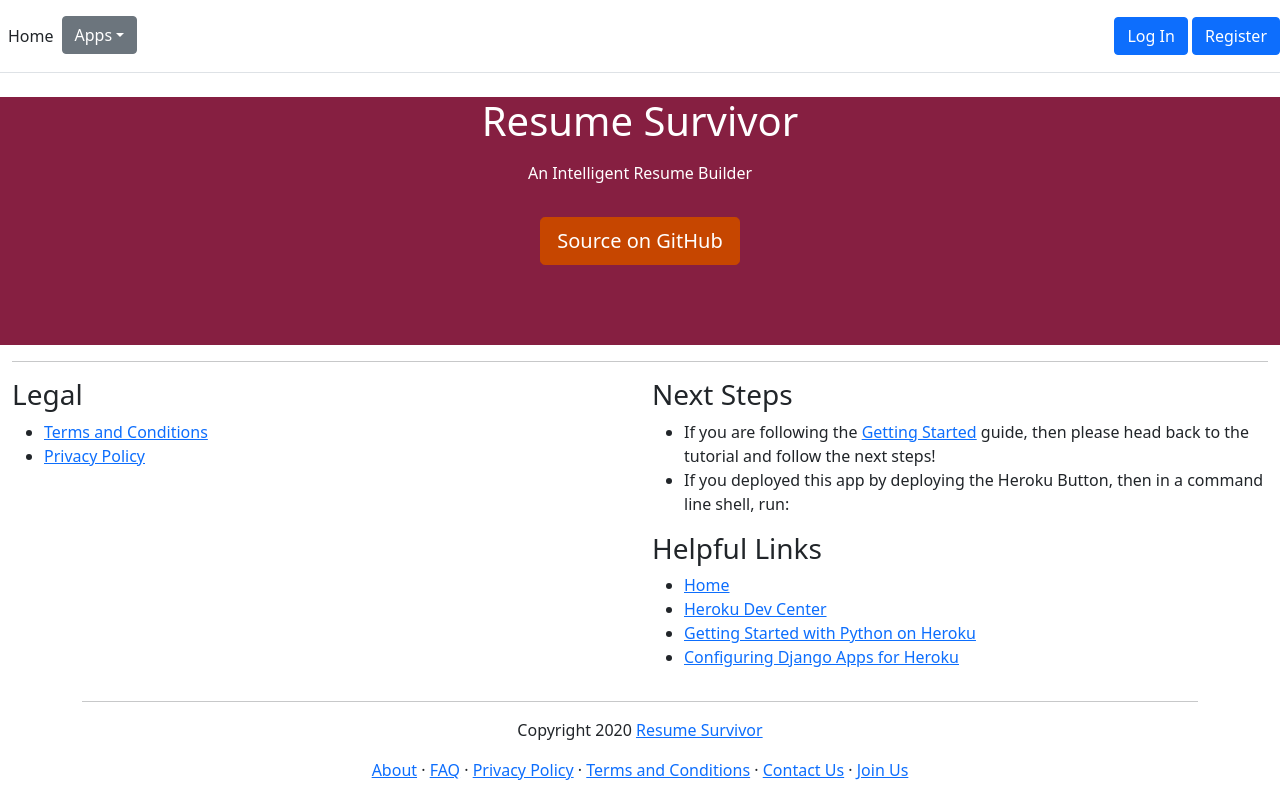
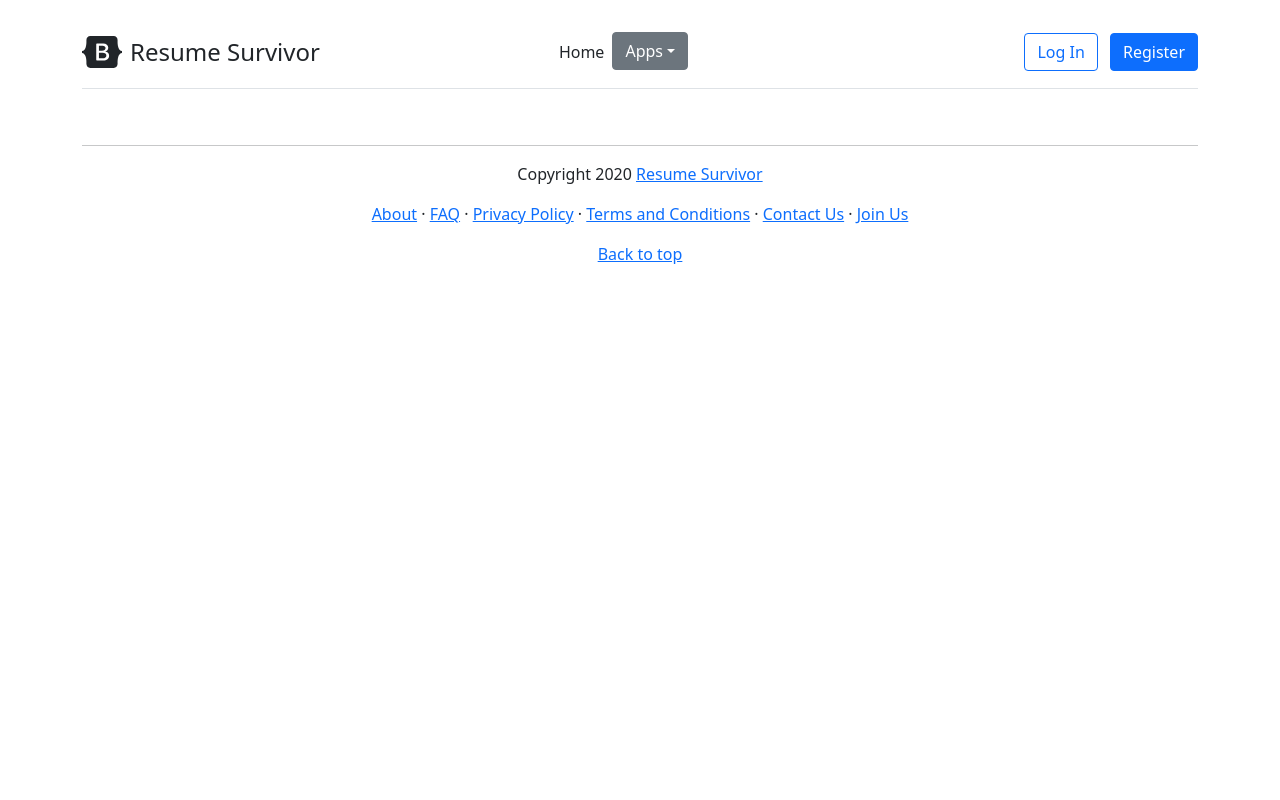
Before and after one commit to chenyuan99/Forkaia-ResumeSurvivor, a Django app: page / in a window 1280 px wide. Run offline with Django 3.2, Linux system fonts and the light colour scheme; some libraries are stand-ins or nearby versions.

Commit message:
update index page

```diff
--- a/hello/templates/base.html
+++ b/hello/templates/base.html
@@ -66,28 +66,41 @@
 </head>
 
 <body>
+  <div class="container py-3">
     <header
       class="d-flex flex-wrap align-items-center justify-content-center justify-content-md-between py-3 mb-4 border-bottom">
+      <a href="/" class="d-flex align-items-center text-dark text-decoration-none">
+        <svg xmlns="http://www.w3.org/2000/svg" width="40" height="32" class="me-2" viewBox="0 0 118 94" role="img">
+          <title>Bootstrap</title>
+          <path fill-rule="evenodd" clip-rule="evenodd"
+            d="M24.509 0c-6.733 0-11.715 5.893-11.492 12.284.214 6.14-.064 14.092-2.066 20.577C8.943 39.365 5.547 43.485 0 44.014v5.972c5.547.529 8.943 4.649 10.951 11.153 2.002 6.485 2.28 14.437 2.066 20.577C12.794 88.106 17.776 94 24.51 94H93.5c6.733 0 11.714-5.893 11.491-12.284-.214-6.14.064-14.092 2.066-20.577 2.009-6.504 5.396-10.624 10.943-11.153v-5.972c-5.547-.529-8.934-4.649-10.943-11.153-2.002-6.484-2.28-14.437-2.066-20.577C105.214 5.894 100.233 0 93.5 0H24.508zM80 57.863C80 66.663 73.436 72 62.543 72H44a2 2 0 01-2-2V24a2 2 0 012-2h18.437c9.083 0 15.044 4.92 15.044 12.474 0 5.302-4.01 10.049-9.119 10.88v.277C75.317 46.394 80 51.21 80 57.863zM60.521 28.34H49.948v14.934h8.905c6.884 0 10.68-2.772 10.68-7.727 0-4.643-3.264-7.207-9.012-7.207zM49.948 49.2v16.458H60.91c7.167 0 10.964-2.876 10.964-8.281 0-5.406-3.903-8.178-11.425-8.178H49.948z"
+            fill="currentColor"></path>
+        </svg>
+        <span class="fs-4">Resume Survivor</span>
+      </a>
       <ul class="nav col-12 col-md-auto mb-2 justify-content-center mb-md-0">
         <li class="active">
           <a href="/" class="nav-link px-2 link-dark"></span> Home</a>
         </li>
         <div class="dropdown">
-        <button class="btn btn-secondary dropdown-toggle" type="button" class="dropdown-toggle" data-bs-toggle="dropdown" aria-expanded="false"></span>
+          <button class="btn btn-secondary dropdown-toggle" type="button" class="dropdown-toggle"
+            data-bs-toggle="dropdown" aria-expanded="false"></span>
             Apps<span class="caret"></span></button>
           <ul class="dropdown-menu" role="menu">
-          <li><a class="dropdown-item" href="https://devcenter.heroku.com/articles/getting-started-with-java">Job Scraper</a></li>
+            <li><a class="dropdown-item" href="https://devcenter.heroku.com/articles/getting-started-with-java">Job
+                Scraper</a></li>
             <li><a class="dropdown-item" href="/resumematch">Job Recommendation</a></li>
-          <li><a class="dropdown-item" href="https://devcenter.heroku.com/articles/getting-started-with-scala">Resume Analytics</a></li>
+            <li><a class="dropdown-item" href="https://devcenter.heroku.com/articles/getting-started-with-scala">Resume
+                Analytics</a></li>
           </ul>
         </div>
       </ul>
       <div class="col-md-3 text-end">
-      <button type="button" href="/login" class="btn btn-primary"></span> Log In</button>
+        <button type="button" href="/login" class="btn btn-outline-primary me-2"></span> Log In</button>
         <button type="button" href="/register" class="btn btn-primary"></span> Register</button>
       </div>
     </header>
-
+  </div>
   {% block content %}{% endblock %}
 
   {% include 'footer.html' %}
--- a/hello/templates/footer.html
+++ b/hello/templates/footer.html
@@ -8,11 +8,9 @@ Version 07/18/2020 -->
     <hr>
     <!-- <h4></span> <a href="https://www.yuanchen.tech">Sitemap</a></h4> -->
     <p>Copyright 2020 <a href="https://resumesurvivor.herokuapp.com">Resume Survivor</a></p>
-    <a href="/about"> About</a> · <a href="/faq"> FAQ</a> · <a
-      href="/privacy"> Privacy Policy</a> · <a
-      href="/terms">Terms and Conditions</a> · <a
-      href="/contact">Contact Us</a> · <a
-      href="/career">Join Us</a>
+    <p><a href="/about"> About</a> · <a href="/faq"> FAQ</a> · <a href="/privacy"> Privacy Policy</a> · <a
+        href="/terms">Terms and Conditions</a> · <a href="/contact">Contact Us</a> · <a href="/career">Join Us</a></p>
+    <p><a href="#"> Back to top </a></p>
     <p> </p>
     <p> </p>
     <p> </p>
--- a/hello/templates/index.html
+++ b/hello/templates/index.html
@@ -4,41 +4,4 @@
 
 {% block content %}
 
-<div class="jumbotron text-center">
-  <div class="container">
-    <h1>Resume Survivor</h1>
-    <p>An Intelligent Resume Builder </p>
-    <!-- <a type="button" class="btn btn-lg btn-default" href="https://devcenter.heroku.com/articles/getting-started-with-python"></span> Getting Started</a> -->
-    <a type="button" class="btn btn-lg btn-primary" href="https://github.com/chenyuan99/Forkaia-ResumeSurvivor"></span> Source on GitHub</a>
-  </div>
-</div>
-<div class="container-fluid">
-  <!-- <div class="alert alert-info text-center" role="alert">
-    To deploy your own copy, and learn the fundamentals of the Heroku platform, head over to the <a href="https://devcenter.heroku.com/articles/getting-started-with-python" class="alert-link">Getting Started with Python on Heroku</a> tutorial.
-  </div> -->
-  <hr>
-  <div class="row">
-    <div class="col-md-6">
-      <h3></span> Legal</h3>
-      <ul>
-        <li><a href="https://github.com/heroku/python-getting-started/blob/master/Pipfile">Terms and Conditions</a></li>
-        <li><a href="https://addons.heroku.com/"> Privacy Policy</a></li>
-      </ul>
-    </div>
-    <div class="col-md-6">
-      <h3></span> Next Steps</h3>
-      <ul>
-        <li>If you are following the <a href="https://devcenter.heroku.com/articles/getting-started-with-python">Getting Started</a> guide, then please head back to the tutorial and follow the next steps!</li>
-        <li>If you deployed this app by deploying the Heroku Button, then in a command line shell, run:</li>
-      </ul>
-      <h3></span> Helpful Links</h3>
-      <ul>
-        <li><a href="/home">Home</a></li>
-        <li><a href="https://devcenter.heroku.com/">Heroku Dev Center</a></li>
-        <li><a href="https://devcenter.heroku.com/articles/getting-started-with-python">Getting Started with Python on Heroku</a></li>
-        <li><a href="https://devcenter.heroku.com/articles/django-app-configuration">Configuring Django Apps for Heroku</a></li>
-      </ul>
-    </div>
-  </div>
-</div>
 {% endblock %}
```
Also changed, not shown: gettingstarted/settings.py (+7 -3 lines), hello/migrations/0003_tutorial_tutorialcategory.py (added). Lines whose indentation alone changed are shown as unchanged.
